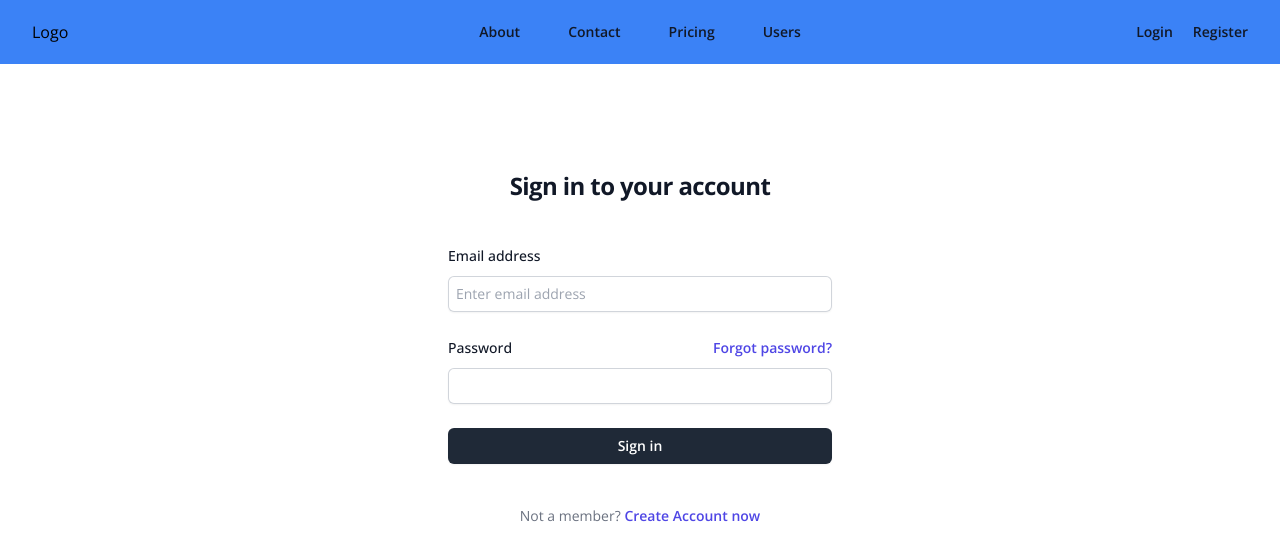
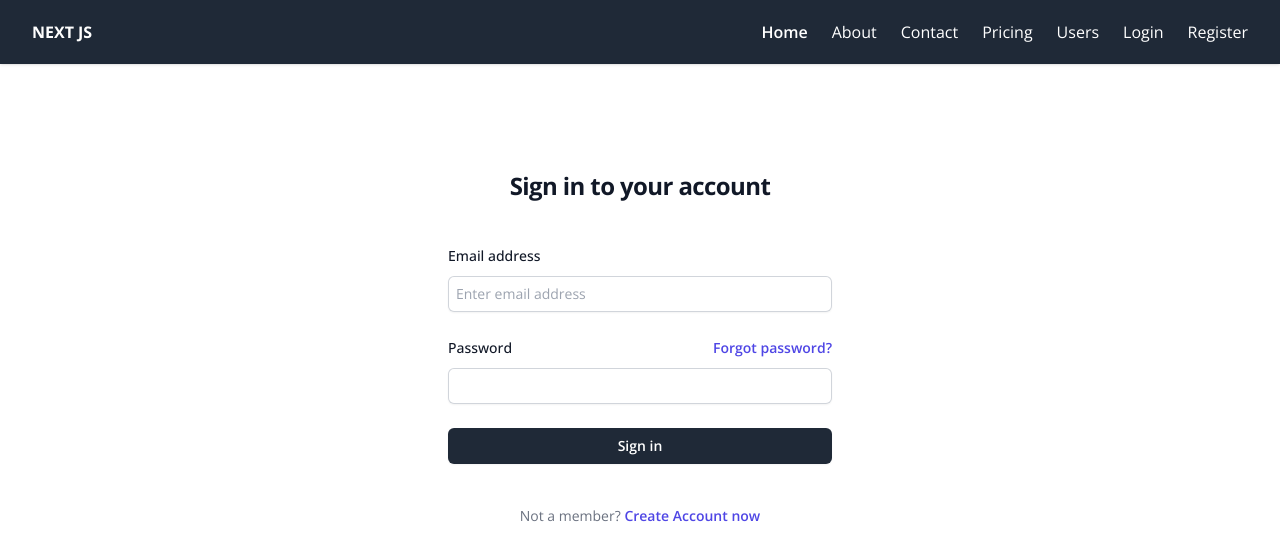
Before and after one commit to HMaroba/nextjs-tailwind, a Next.js app: page / in a window 1280 px wide. Shown: the top 560 px of the page. Built offline with nearby package versions, Linux system fonts and the light colour scheme.

Commit message:
Modified register page

```diff
--- a/src/app/layout.tsx
+++ b/src/app/layout.tsx
@@ -2,7 +2,6 @@ import type { Metadata } from 'next'
 import { Open_Sans } from 'next/font/google'
 import './globals.css'
 import HomeBar from './pages/navigation/Top2'
-import Example from './pages/navigation/Top'
 
 const inter = Open_Sans({ subsets: ['latin'] })
 
@@ -22,7 +21,7 @@ export default function RootLayout({
       <body className={inter.className}>
 
         <div className='mb-20'>
-        <Example />
+        <HomeBar />
         </div>
         {children}
         </body>
```
